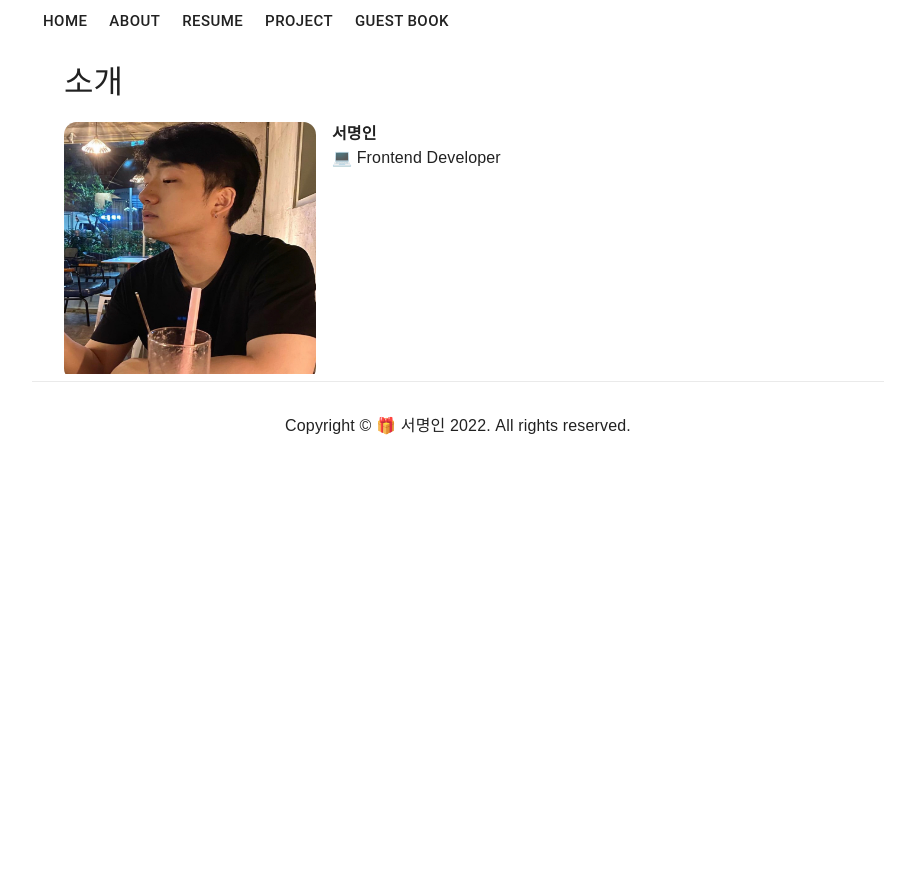
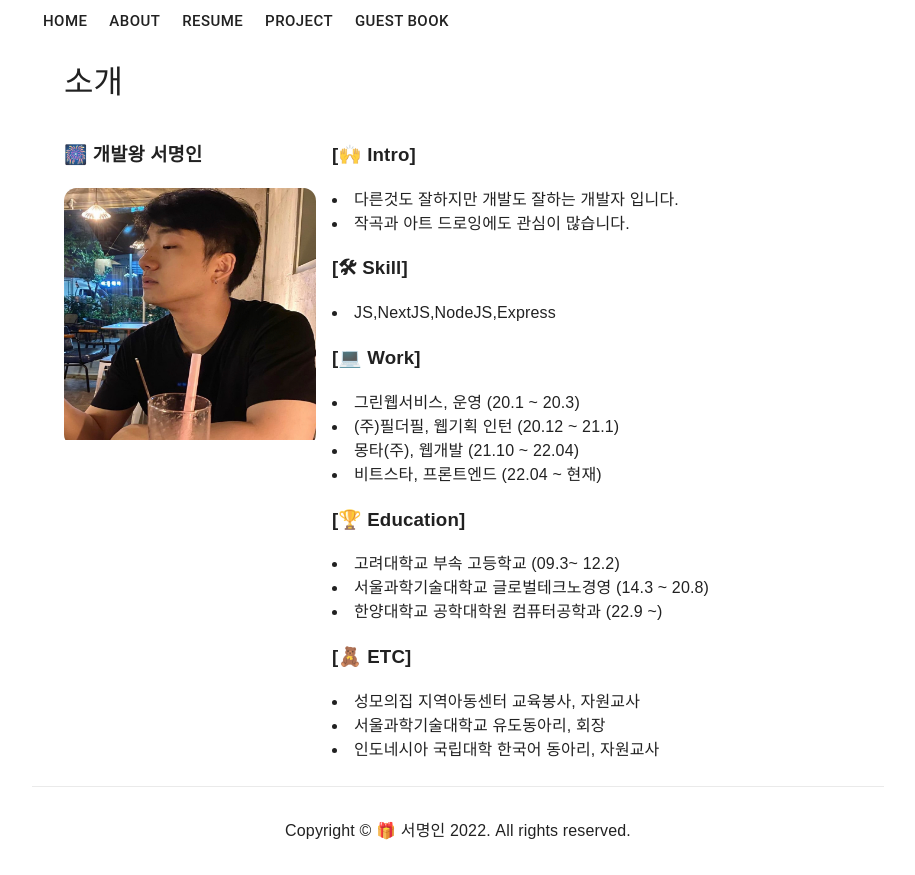
Before and after one commit to smee6/nextJS_Blog, a Next.js app: page /blog/about in a window 1280 px wide. Shown: the whole page, without its empty margins (182-1097 px from the left). Before the commit the page ends 800 px from the top, so only its background shows below. Built offline with nearby package versions, Linux system fonts and the light colour scheme.

Commit message:
자기소개 추가

```diff
--- a/pages/blog/about.js
+++ b/pages/blog/about.js
@@ -11,19 +11,42 @@ export default function About() {
             </div>
             <Grid container spacing={2}>
                 <Grid item xs={4}>
+                    <h3>🎆 개발왕 서명인</h3>
                     <div style={{ borderRadius: '5%', overflow: 'hidden' }}>
                         <Image
                             src="/seo2.jpg"
                             alt="me"
-                            width={300}
-                            height={300}
+                            width={350}
+                            height={350}
                         />
                     </div>
                 </Grid>
                 <Grid item xs={8}>
-                    <b>서명인</b> <br />
-                    💻 Frontend Developer <br />
+                    <h3>[🙌 Intro]</h3>
 
+                    <li> 다른것도 잘하지만 개발도 잘하는 개발자 입니다.</li>
+                    <li> 작곡과 아트 드로잉에도 관심이 많습니다.</li>
+
+                    <h3>[🛠 Skill]</h3>
+                    <li>JS,NextJS,NodeJS,Express</li>
+
+                    <h3>[💻 Work]</h3>
+
+                    <li>그린웹서비스, 운영 (20.1 ~ 20.3)</li>
+                    <li>(주)필더필, 웹기획 인턴 (20.12 ~ 21.1)</li>
+                    <li>몽타(주), 웹개발 (21.10 ~ 22.04)</li>
+                    <li>비트스타, 프론트엔드 (22.04 ~ 현재)</li>
+
+                    <h3>[🏆 Education]</h3>
+                    <li>고려대학교 부속 고등학교 (09.3~ 12.2)</li>
+                    <li>서울과학기술대학교 글로벌테크노경영 (14.3 ~ 20.8) </li>
+                    <li>한양대학교 공학대학원 컴퓨터공학과 (22.9 ~) </li>
+
+                    <h3>[🧸 ETC]</h3>
+                    <li>성모의집 지역아동센터 교육봉사, 자원교사</li>
+                    <li>서울과학기술대학교 유도동아리, 회장 </li>
+                    <li>인도네시아 국립대학 한국어 동아리, 자원교사</li>
+                    <br />
                 </Grid>
             </Grid>
 
```
